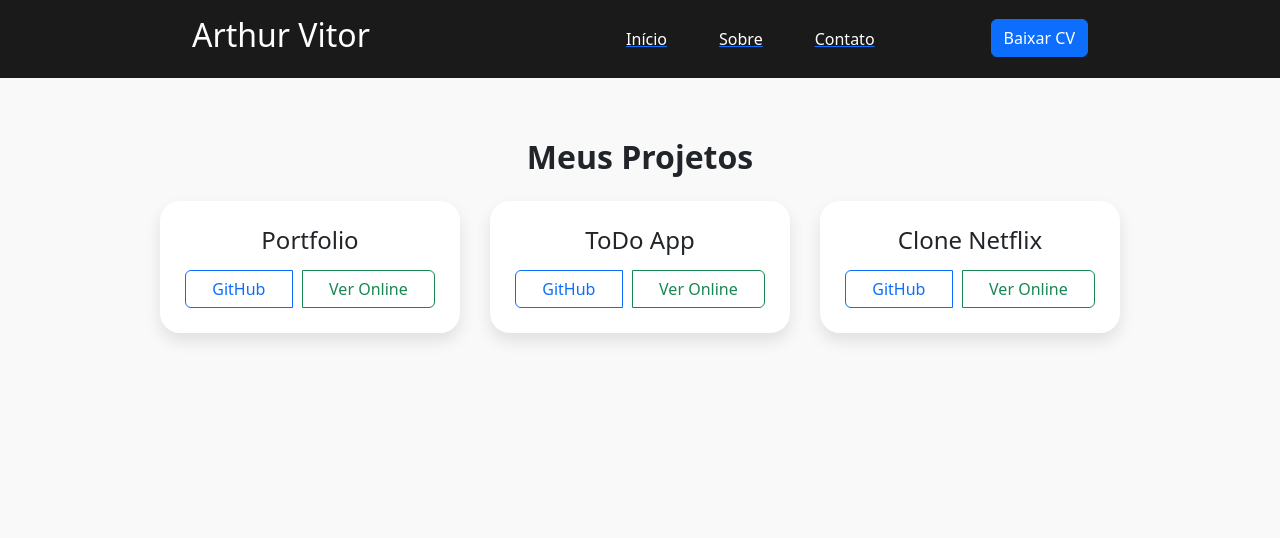
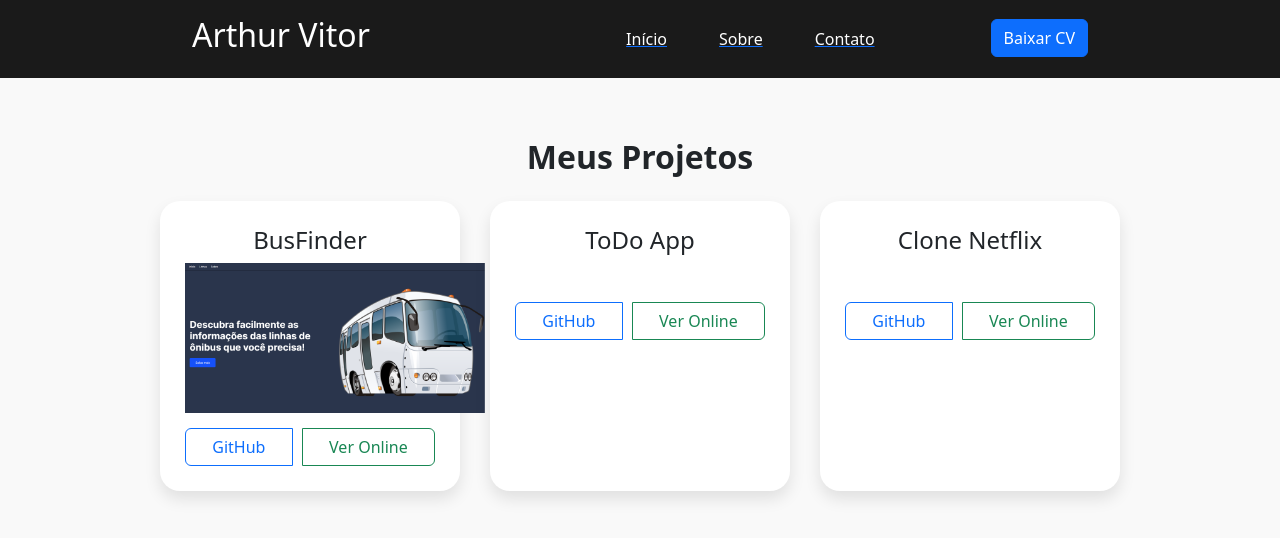
Before and after one commit to arthurvitorads/newPortifolio, a Vue app: page /sobre in a window 1280 px wide. Shown: the top 538 px of the page. Built offline with nearby package versions, Linux system fonts and the light colour scheme.

Commit message:
aprimorando tela de projetos

```diff
--- a/src/utils/cardsComponents.vue
+++ b/src/utils/cardsComponents.vue
@@ -2,6 +2,9 @@
 <template>
     <div class="project-card">
         <h4>{{ nome }}</h4>
+        <div>
+            <img :src="imagem" alt="">
+        </div>
         <div class="btn-group">
             <a :href="github" target="_blank" class="btn btn-outline-primary">GitHub</a>
             <a :href="web" target="_blank" class="btn btn-outline-success">Ver Online</a>
@@ -13,6 +16,7 @@
 defineProps< {
     nome: string
     github: string
+    imagem?: string
     web: string
 }>()
 </script>
@@ -37,4 +41,8 @@ defineProps< {
     gap: 10px;
     margin-top: 15px;
 }
+
+img {
+    width: 300px;
+}
 </style>
--- a/src/views/pages/sobrePage.vue
+++ b/src/views/pages/sobrePage.vue
@@ -8,6 +8,8 @@
           v-for="(projeto, index) in projetos"
           :key="index"
           :nome="projeto.nome"
+          :imagem="projeto.img"
+          :sobre="projeto.sobre"
           :github="projeto.github"
           :web="projeto.web"
         />
@@ -21,9 +23,11 @@ import ProjectCard from '@/utils/cardsComponents.vue'
 
 const projetos = [
   {
-    nome: 'Portfolio',
-    github: 'https://github.com/seuusuario/portfolio',
-    web: 'https://seuportfolio.com',
+    nome: 'BusFinder',
+    github: 'https://github.com/arthurvitorads/linhaDeOnibus',
+    img: '/preview.png',
+    sobre: '',
+    web: 'https://arthurvitorads.github.io/linhaDeOnibus/',
   },
   {
     nome: 'ToDo App',
```
Also changed, not shown: public/preview.png (added).
